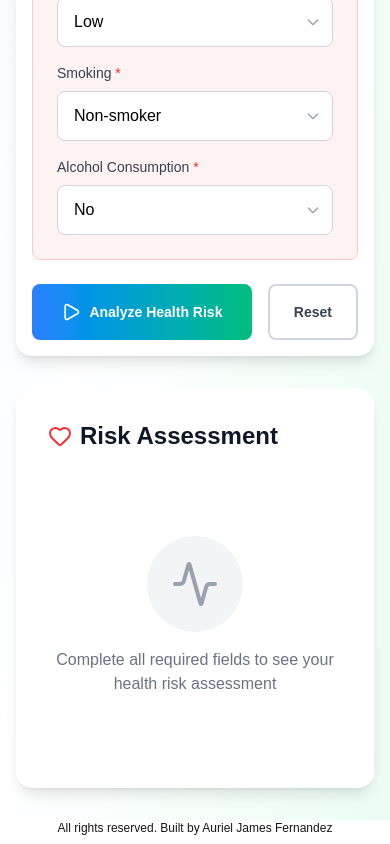
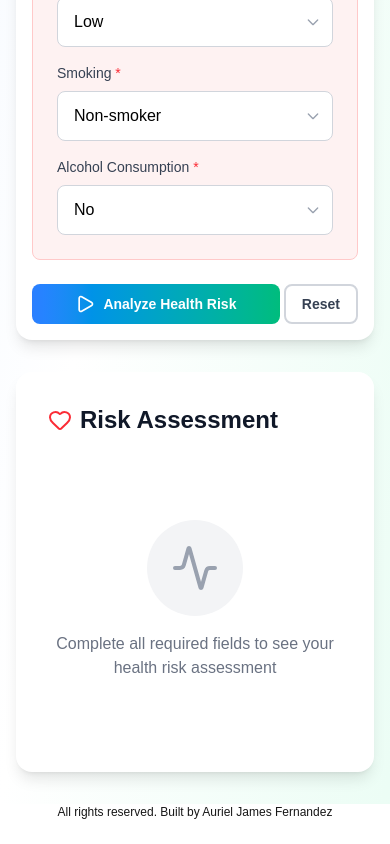
Before and after one commit to chaesthetics/AI-powered-health-risk-detection-and-analysis, a Next.js app: page / in a window 390 px wide. Shown: the part 1530-2374 px from the top of the page. Built offline with nearby package versions, Linux system fonts and the light colour scheme.

Commit message:
Update button gaps

```diff
--- a/src/components/HealthRiskDetector.tsx
+++ b/src/components/HealthRiskDetector.tsx
@@ -459,16 +459,16 @@ export default function HealthRiskDetector() {
                 </div>
 
                 {/* Submit Button */}
-                <div className="flex space-x-4">
+                <div className="flex w-full gap-1">
                   <button
                     type="submit"
                     disabled={isAnalyzing || !isFormValid()}
-                    className="flex-1 hover:cursor-pointer bg-gradient-to-r from-blue-500 to-emerald-500 text-white py-4 px-6 rounded-lg font-semibold hover:from-sky-700 hover:to-emerald-600 focus:outline-none focus:ring-2 focus:ring-blue-500 focus:ring-offset-2 transition-all duration-200 disabled:opacity-50 disabled:cursor-not-allowed flex items-center justify-center space-x-2"
+                    className="flex-1 hover:cursor-pointer bg-gradient-to-r from-blue-500 to-emerald-500 text-white px-4 py-2 sm:px-4 sm:py-2 md:px-6 md:py-4  rounded-lg font-semibold hover:from-sky-700 hover:to-emerald-600 focus:outline-none focus:ring-2 focus:ring-blue-500 focus:ring-offset-2 transition-all duration-200 disabled:opacity-50 disabled:cursor-not-allowed flex items-center justify-center space-x-2"
                   >
                     {isAnalyzing ? (
                       <>
                         <div className="animate-spin rounded-full h-5 w-5 border-2 border-white border-t-transparent"></div>
-                        <span>Analyzing...</span>
+                        <span className="text-sm sm:text-sm md:text-md">Analyzing...</span>
                       </>
                     ) : (
                       <>
@@ -481,7 +481,7 @@ export default function HealthRiskDetector() {
                   <button
                     type="button"
                     onClick={resetForm}
-                    className="px-6 py-4 text-sm sm:text-sm md:text-md border-2 border-gray-300 text-gray-700 rounded-lg font-semibold hover:border-gray-400 hover:bg-gray-50 focus:outline-none focus:ring-2 focus:ring-gray-500 focus:ring-offset-2 transition-all duration-200"
+                    className="px-4 py-2 sm:px-4 sm:py-2 md:px-6 md:py-4 text-sm sm:text-sm md:text-md border-2 border-gray-300 text-gray-700 rounded-lg font-semibold hover:border-gray-400 hover:bg-gray-50 focus:outline-none focus:ring-2 focus:ring-gray-500 focus:ring-offset-2 transition-all duration-200"
                   >
                     Reset
                   </button>
```
